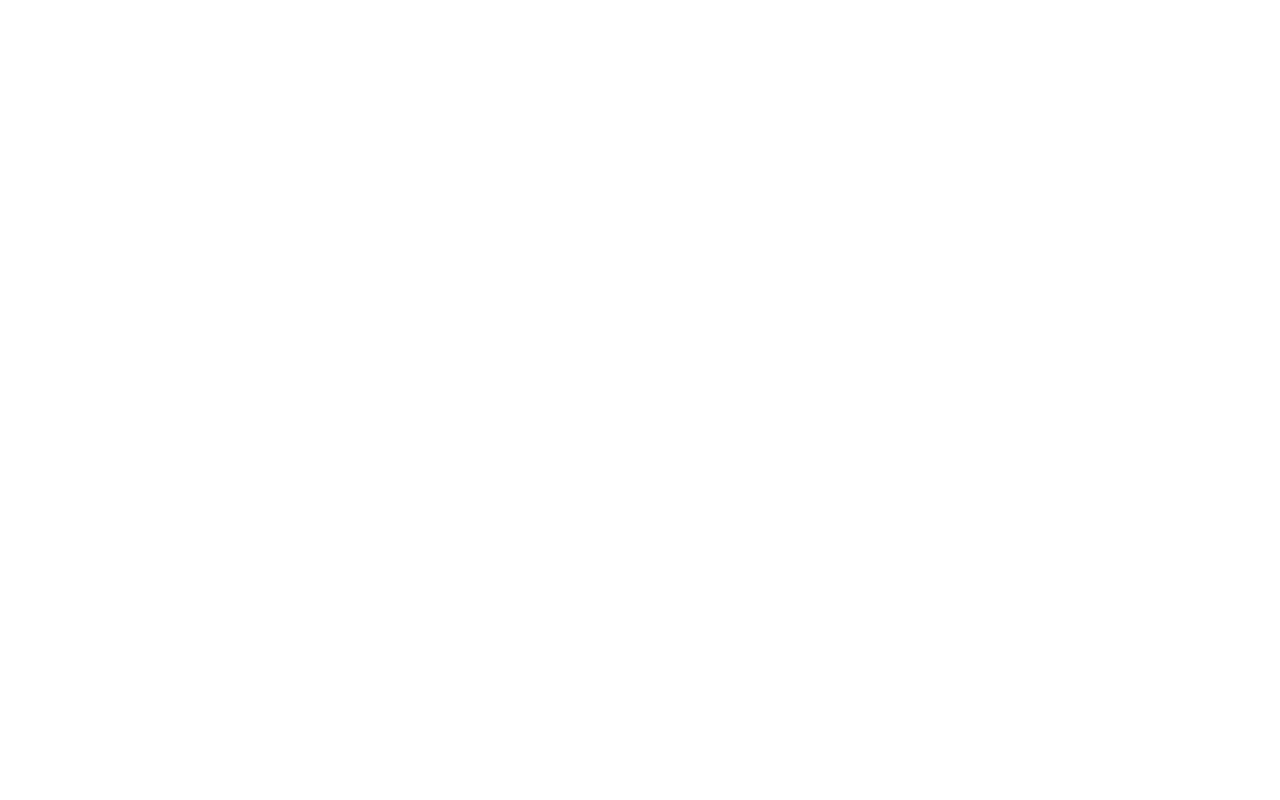
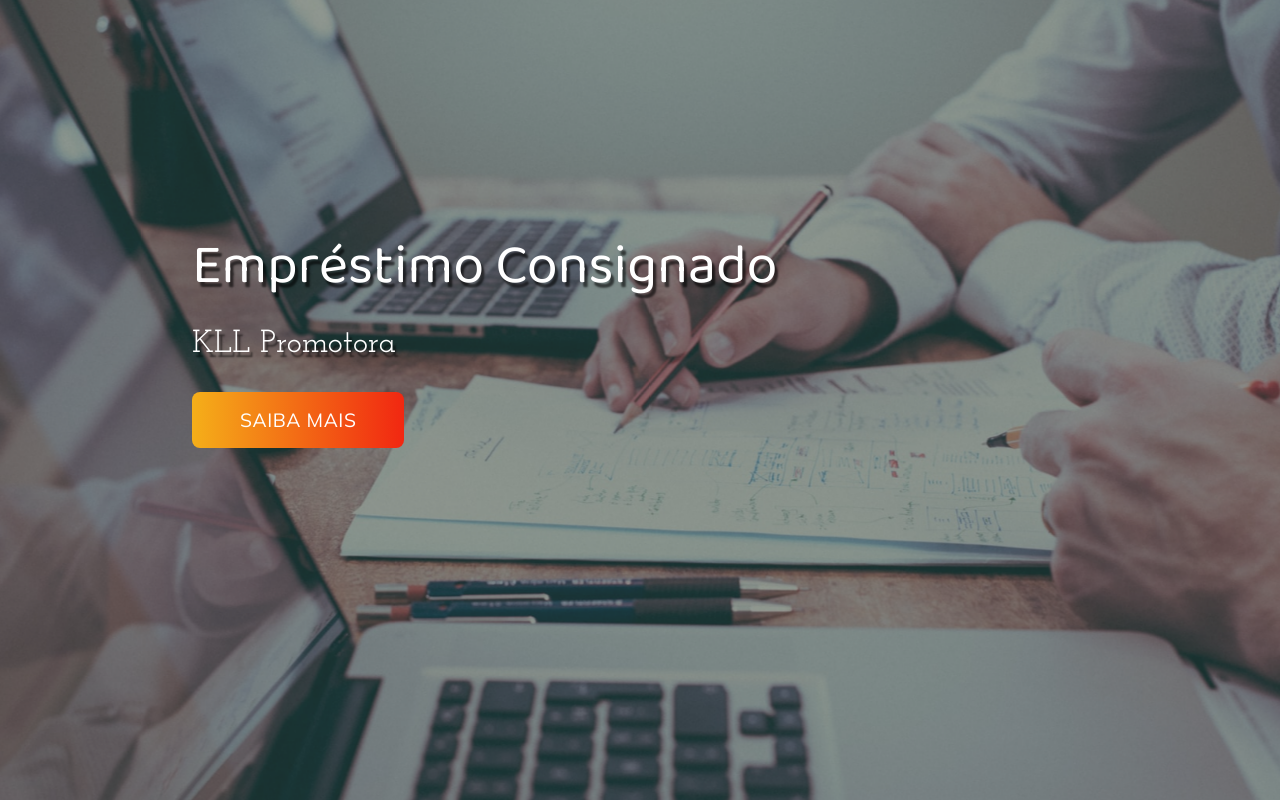
Before and after one commit to asclada/portfolio, a plain HTML site: page index.html in a window 1280 px wide. Drawn offline with Linux system fonts and the light colour scheme.

Commit message:
:package:header

```diff
--- a/index.html
+++ b/index.html
@@ -13,5 +13,18 @@
 </head>
 <body>
 
+    <div class="container">
+        <header>
+            <div class="img-wrapper">
+                <img src="imagens/background.jpg" alt="">
+            </div>
+            <div class="banner">
+                <h1>Empréstimo Consignado</h1>
+                <p>KLL Promotora</p>
+                <button>Saiba mais</button>
+            </div>
+        </header>
+    </div>
+
 </body>
 </html>
--- a/style.css
+++ b/style.css
@@ -1,3 +1,97 @@
 @import url('https://fonts.googleapis.com/css2?family=Baloo+Da+2:wght@400;500;600&family=Josefin+Slab:ital,wght@0,500;0,600;0,700;1,400;1,500&family=Mulish:ital,wght@0,200;0,300;0,400;0,500;1,200;1,300;1,400&display=swap');
 
 @import url("https://cdnjs.cloudflare.com/ajax/libs/font-awesome/5.15.2/css/all.min.css");
+
+*{
+    margin: 0;
+    padding: 0;
+}
+
+header{
+    width: 100%;
+    height: 100vh; /*100% de view height, ou seja, a foto irá carregar o tamanho de acordo
+    com o dispositivo em que o site será aberto */
+    overflow: hidden; /*caso o elemento fique maior que a tela do dispositivo, não terá uma
+    barra de rolagem lateral */
+    position: relative;
+}
+
+.img-wrapper{
+    width: 100%;
+    height: 100%;
+    overflow: hidden;
+    background-color: rgba(0,0,0,0.8)
+}
+
+.img-wrapper img{
+    width: 100%;
+    height: 100%;
+    object-fit: cover;
+    opacity: 0.5;
+    animation: zoom 20s;
+}
+
+@keyframes zoom {
+    0%{
+        transform: scale(1.3);
+    }
+    100%{
+        transform: scale(1);
+    }
+}
+
+@keyframes moveBanner {
+    0%{
+        transform: translateY(10rem) rotateY(-30deg);
+    }
+    100%{
+        transform: translateY(0) rotateY(0);
+        opacity: 1;
+    }
+}
+
+.banner{ /*posicionamento do nome da empresa e botao "Saiba mais" na tela */
+    position: absolute;
+    top: 30%; /*distancia do topo para o meio da tela */
+    left: 15%; /*distancia da esquerda para o meio da tela */
+    animation: moveBanner 1s forwards;
+    opacity: 0;
+}
+
+.banner h1{ /*formatação da tag H1 APENAS dentro do banner, que no caso é o nome da empresa etc */
+    color: rgb(255,255,255);
+    font-size: 3.5rem; /*cada 1 REM equivale a 16px */
+    font-family: "Baloo Da 2", serif;
+    font-weight: 200;
+    text-shadow: 0.2rem 0.3rem 2px rgba(0, 0, 0, 0.6);
+    line-height: 3.5rem; /*espaçamento entre as palavras ou letras */
+    margin-bottom: 2rem; /*espaçamento na parte de baixo */
+}
+
+.banner p{
+    font-family: "Josefin Slab", serif;
+    color: #fff;
+    font-size: 2rem;
+    text-shadow: 0.2rem 0.3rem 2px rgba(0, 0, 0, 0.6);
+    margin-bottom: 2rem;
+}
+
+.banner button{
+    font-family: "Mulish", serif;
+    color: #fff; /*cor do texto "Saiba mais"*/
+    font-size: 1.2rem; /*tamanho da fonte do "Saiba mais" */
+    text-transform: uppercase; /*transformar o texto Saiba mais em maiúsculo*/
+    letter-spacing: 0.6px; /*espaçamento das letras no texto "Saiba mais" */
+    background: #f12711;  /* fallback for old browsers */
+    background: -webkit-linear-gradient(to right, #f5af19, #f12711);  /* Chrome 10-25, Safari 5.1-6 */
+    background: linear-gradient(to right, #f5af19, #f12711); /* W3C, IE 10+/ Edge, Firefox 16+, Chrome 26+, Opera 12+, Safari 7+ */
+    padding: 1rem 3rem; /*margem interna do botao, tamanho interno */
+    border: none; /*sem bordas no espaço do botao */
+    border-radius: 8px; /*arredondamento da borda*/
+    cursor: pointer; /*ponteiro do mouse fica com uma maozinha, indicado que é um botão e clicável*/
+}
+
+.banner button:hover{ /*hover é a mudança feita quando o mouse é passado por cima do botão*/
+    color: #000; /*nesse caso, o texto do botão vai sair de branco para preto*/
+    opacity: 0.8; /*nesse caso, a opacidade diminui para 0.8*/
+}
```
Also changed, not shown: imagens/background.jpg (added), site.webmanifest, 1 other file.
